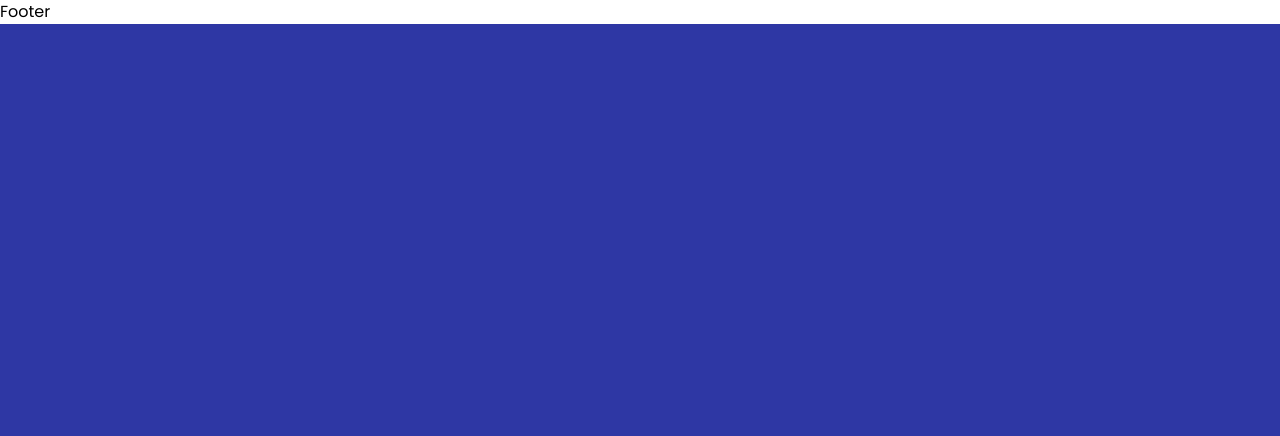
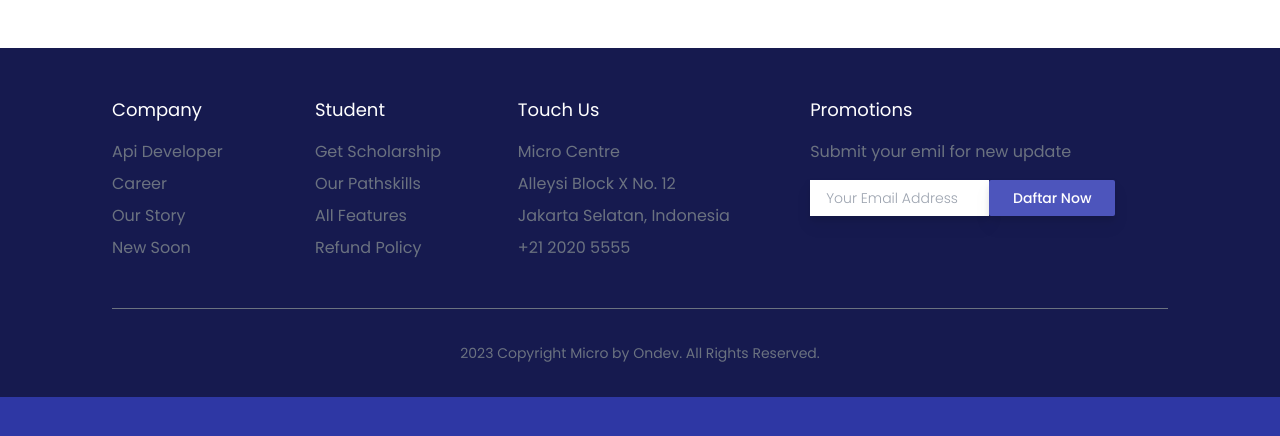
Before and after one commit to MTeguhIrawan1996/FrontEnd-Micro-Course, a Next.js app: page /layout/layout in a window 1280 px wide. Shown: the top 436 px of the page. Built offline with nearby package versions, Linux system fonts and the light colour scheme.

Commit message:
Add Component Footer

```diff
--- a/src/components/Footer.jsx
+++ b/src/components/Footer.jsx
@@ -1,7 +1,64 @@
 import React from "react";
+import styles from "../styles";
+import Link from "next/link";
+import footer from "../constants/footer";
+import Button from "./Button";
 
 const Footer = () => {
-  return <div>Footer</div>;
+  return (
+    <footer className={`sm:px-16 px-6 pt-12 bg-footer-color mt-12`}>
+      <div className={`${styles.innerWidth} lg:px-12 mx-auto`}>
+        <div className="flex flex-col justify-between items-start">
+          <div className="flex flex-wrap justify-start items-start w-full gap-6">
+            {footer.map((data, i) => (
+              <div
+                className={`${
+                  i === 0 || i === 1 ? "lg:flex-[2]" : "lg:flex-[3]"
+                } flex flex-col gap-4 lg:w-full w-[40%]`}
+                key={i}
+              >
+                <h2 className="text-lg text-white">{data.title}</h2>
+                <ul className="flex flex-col gap-2">
+                  {data.list.map((l, indexL) => (
+                    <li key={indexL}>
+                      <Link
+                        href={l.to}
+                        className="text-secondary-black cursor-pointer hover:text-primary-hover hover:underline hover:underline-offset-1"
+                      >
+                        {l.title}
+                      </Link>
+                    </li>
+                  ))}
+                </ul>
+              </div>
+            ))}
+            <div className="lg:flex-[4] flex flex-col gap-4 w-full">
+              <h2 className="text-lg text-white">Promotions</h2>
+              <p className="text-secondary-black">
+                Submit your emil for new update
+              </p>
+              <div className="flex md:justify-start justify-start items-start w-full flex-wrap">
+                <input
+                  className="px-4 py-2 hover:outline-none focus:outline-none bg-white text-sm font-normal placeholder:font-light lg:w-[50%] max-w-full drop-shadow-lg"
+                  placeholder="Your Email Address"
+                />
+                <Button
+                  text="Daftar Now"
+                  styles="rounded-none text-sm bg-orange-400"
+                />
+              </div>
+            </div>
+          </div>
+          <div className="border-solid border-t-[1px] border-secondary-black w-full p-8 text-center mt-12">
+            <span className="text-sm text-secondary-black">
+              {new Date().getFullYear()} Copyright Micro by Ondev. All Rights
+              Reserved.
+            </span>
+          </div>
+        </div>
+      </div>
+    </footer>
+  );
 };
 
 export default Footer;
--- /dev/null
+++ b/src/constants/footer.js
@@ -0,0 +1,67 @@
+const footer = [
+  {
+    title: "Company",
+    list: [
+      {
+        title: "Api Developer",
+        to: "/",
+      },
+      {
+        title: "Career",
+        to: "/",
+      },
+      {
+        title: "Our Story",
+        to: "/",
+      },
+      {
+        title: "New Soon",
+        to: "/",
+      },
+    ],
+  },
+  {
+    title: "Student",
+    list: [
+      {
+        title: "Get Scholarship",
+        to: "/",
+      },
+      {
+        title: "Our Pathskills",
+        to: "/",
+      },
+      {
+        title: "All Features",
+        to: "/",
+      },
+      {
+        title: "Refund Policy",
+        to: "/",
+      },
+    ],
+  },
+  {
+    title: "Touch Us",
+    list: [
+      {
+        title: "Micro Centre",
+        to: "/",
+      },
+      {
+        title: "Alleysi Block X No. 12",
+        to: "/",
+      },
+      {
+        title: "Jakarta Selatan, Indonesia",
+        to: "/",
+      },
+      {
+        title: "+21 2020 5555",
+        to: "tel:+622185174617",
+      },
+    ],
+  },
+];
+
+export default footer;
--- a/tailwind.config.js
+++ b/tailwind.config.js
@@ -12,6 +12,7 @@ module.exports = {
         "primary-hover": "#36C2CF",
         "primary-black": "#27272a",
         "secondary-black": "#6b7280",
+        "footer-color": "#161A4F",
       },
       transitionProperty: {
         transform: "transform",
```
